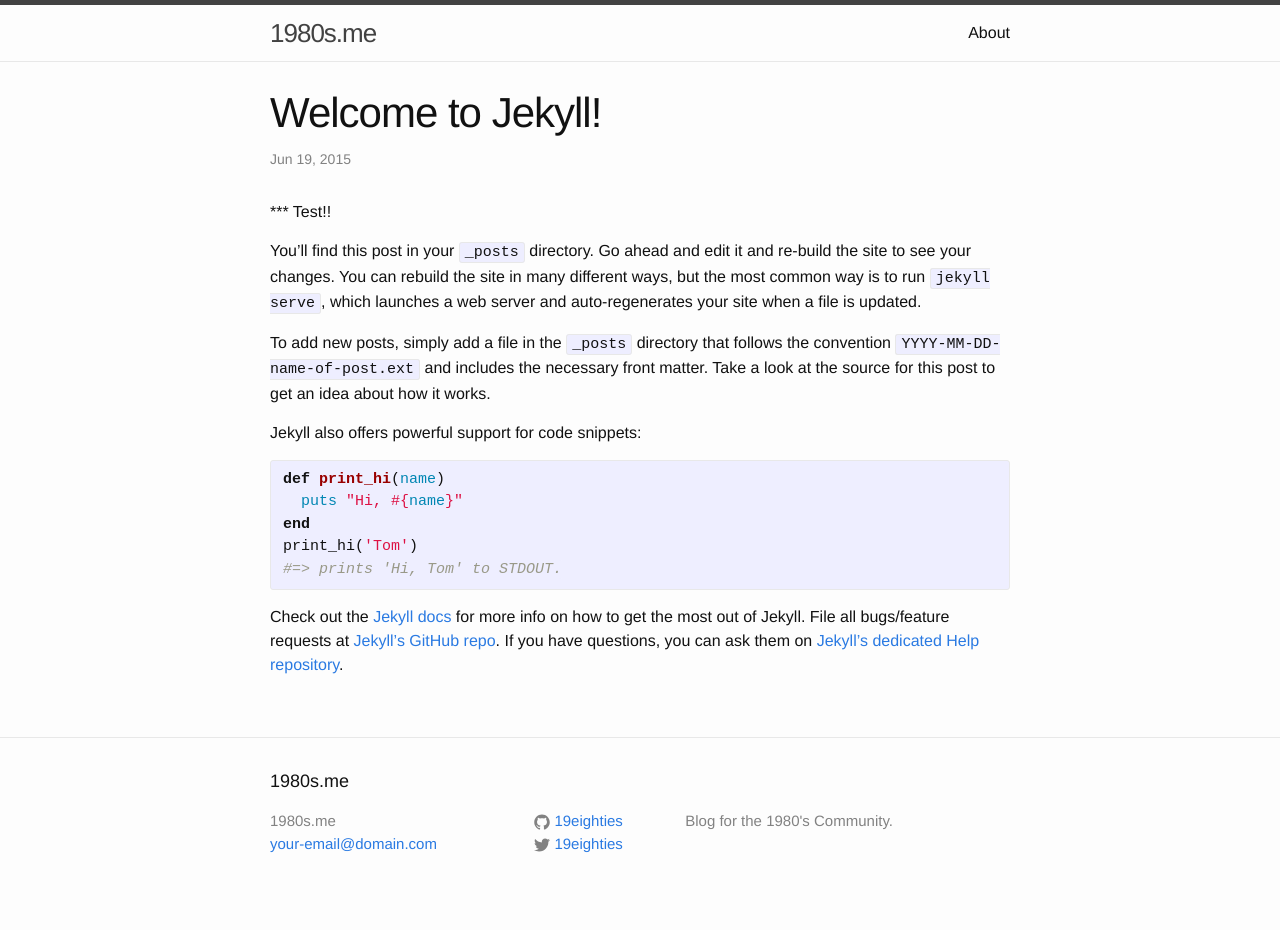
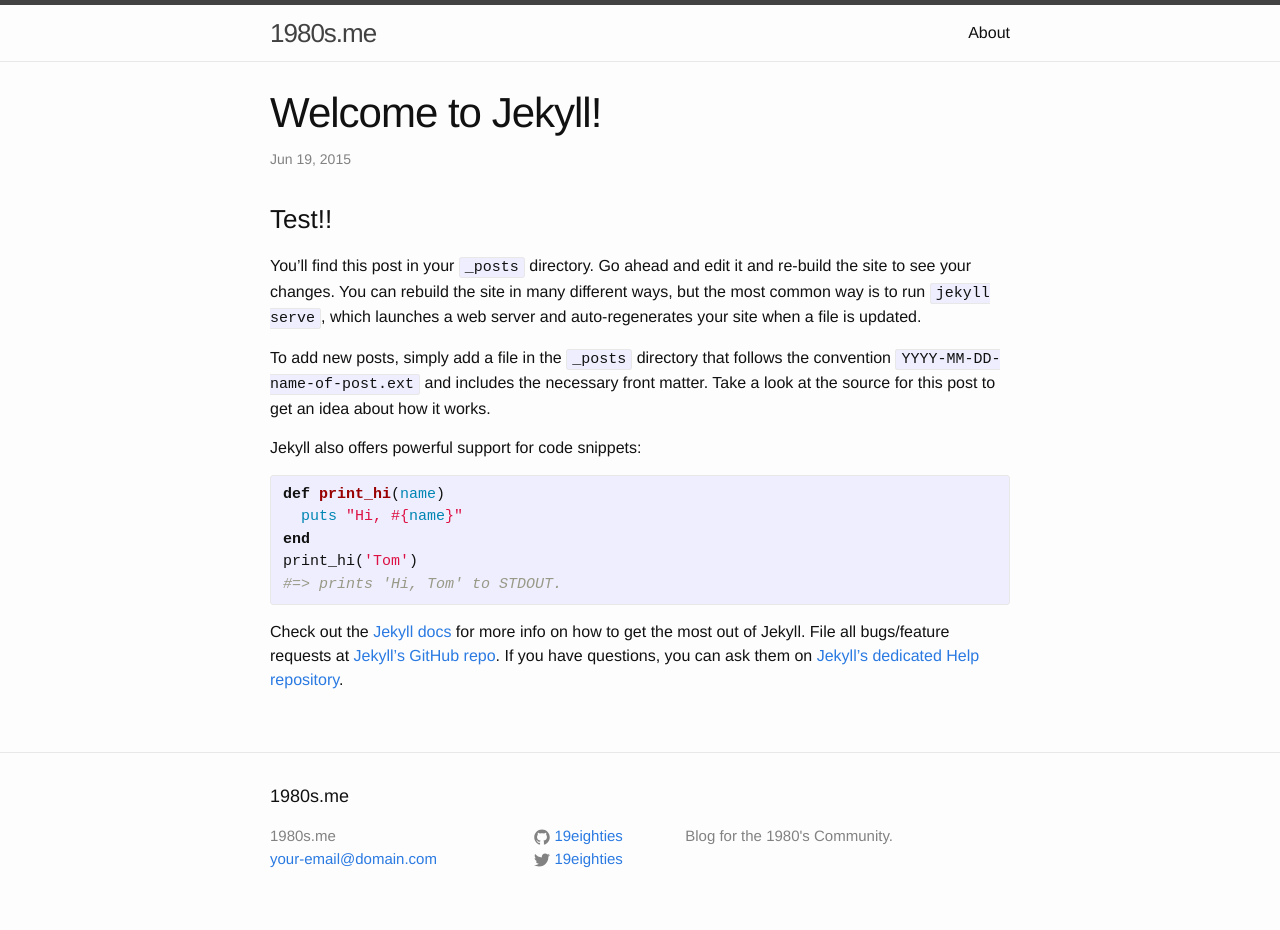
Before and after one commit to 19eighties/blog2, a Jekyll site: the page built from _posts/2015-06-19-welcome-to-jekyll.markdown, in a window 1280 px wide. Built offline with Jekyll 4.4.1, drawn with Linux system fonts in a browser that asks for light colours.

```diff
--- a/_posts/2015-06-19-welcome-to-jekyll.markdown
+++ b/_posts/2015-06-19-welcome-to-jekyll.markdown
@@ -5,7 +5,7 @@ date:   2015-06-19 11:49:02
 categories: jekyll update
 ---
 
-*** Test!!
+### Test!!
 
 You’ll find this post in your `_posts` directory. Go ahead and edit it and re-build the site to see your changes. You can rebuild the site in many different ways, but the most common way is to run `jekyll serve`, which launches a web server and auto-regenerates your site when a file is updated.
 
```
